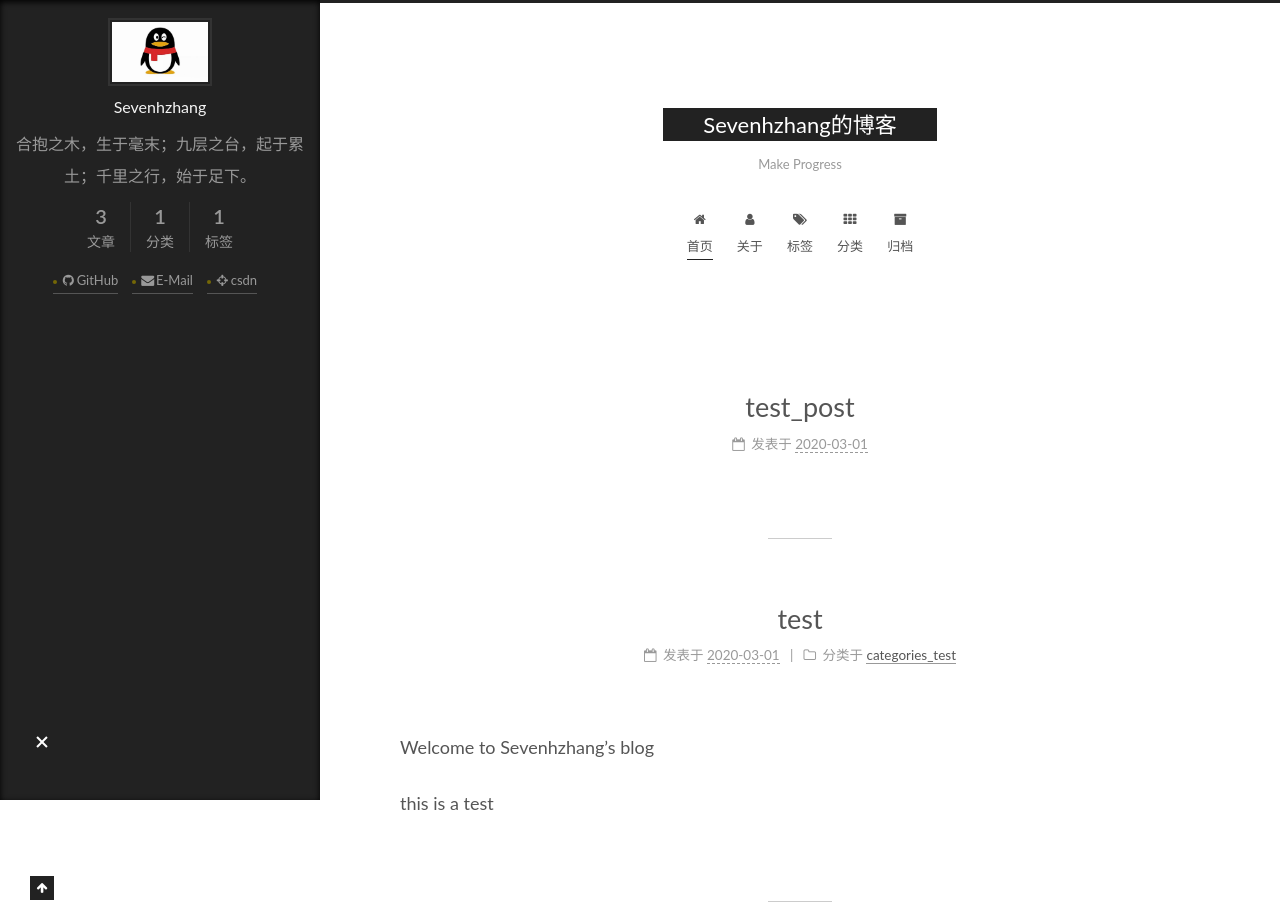
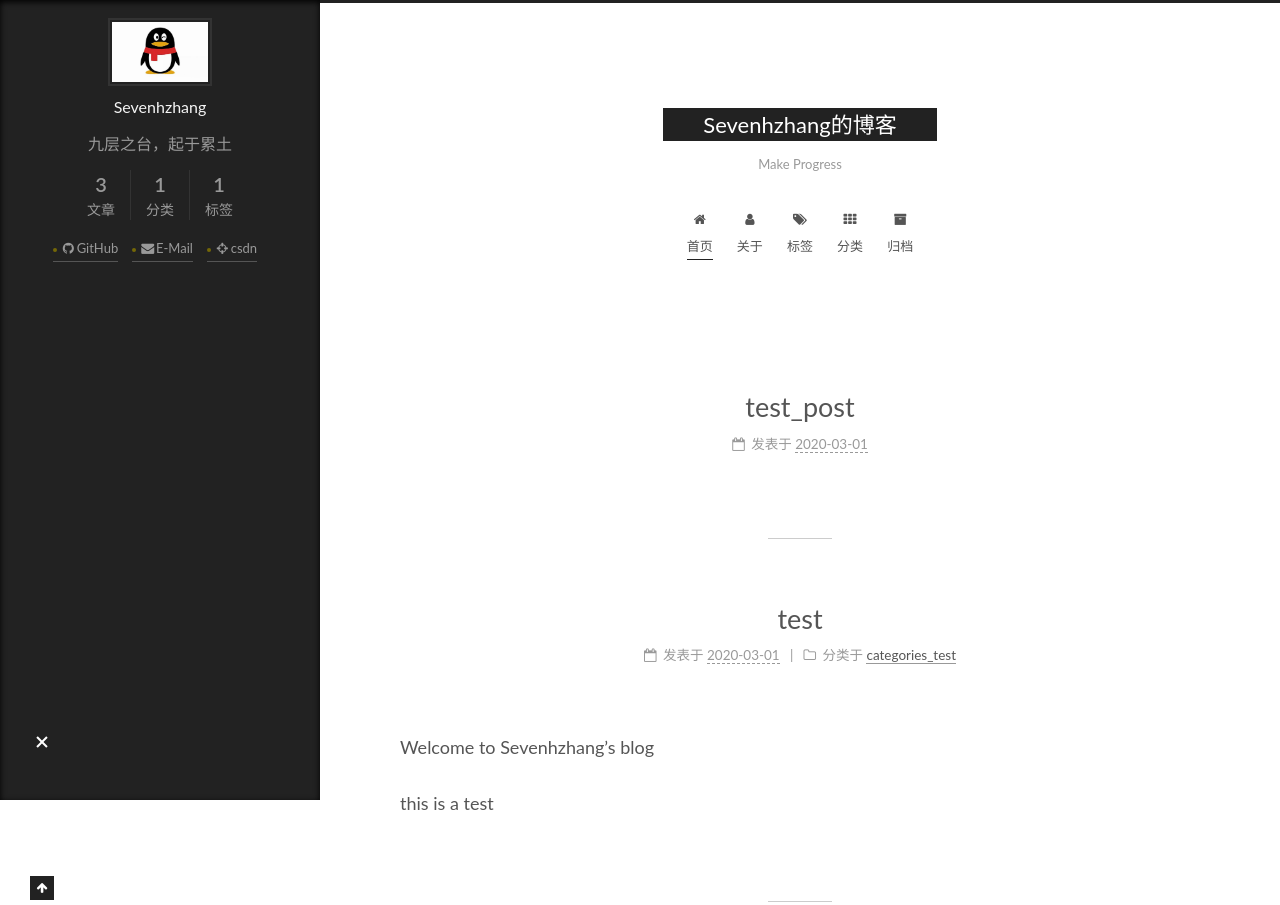
Before and after one commit to zh805/zh805.github.io, a plain HTML site: page index.html in a window 1280 px wide. Shown: the top 905 px of the page. Drawn offline with nearby package versions, Linux system fonts and the light colour scheme; a script that the page names is missing; files whose address does not match are found by name.

Commit message:
Site updated: 2020-03-01 19:27:57

```diff
--- a/index.html
+++ b/index.html
@@ -20,12 +20,12 @@
     var CONFIG = {"hostname":"zh805.github.io","root":"/","scheme":"Muse","version":"7.7.1","exturl":false,"sidebar":{"position":"left","display":"always","padding":18,"offset":12,"onmobile":false},"copycode":{"enable":false,"show_result":false,"style":null},"back2top":{"enable":true,"sidebar":false,"scrollpercent":false},"bookmark":{"enable":false,"color":"#222","save":"auto"},"fancybox":false,"mediumzoom":false,"lazyload":false,"pangu":false,"comments":{"style":"tabs","active":null,"storage":true,"lazyload":false,"nav":null},"algolia":{"hits":{"per_page":10},"labels":{"input_placeholder":"Search for Posts","hits_empty":"We didn't find any results for the search: ${query}","hits_stats":"${hits} results found in ${time} ms"}},"localsearch":{"enable":false,"trigger":"auto","top_n_per_article":1,"unescape":false,"preload":true},"motion":{"enable":true,"async":false,"transition":{"post_block":"fadeIn","post_header":"slideDownIn","post_body":"slideDownIn","coll_header":"slideLeftIn","sidebar":"slideUpIn"}}};
   </script>
 
-  <meta name="description" content="合抱之木，生于毫末；九层之台，起于累土；千里之行，始于足下。">
+  <meta name="description" content="九层之台，起于累土">
 <meta property="og:type" content="website">
 <meta property="og:title" content="Sevenhzhang的博客">
 <meta property="og:url" content="http://zh805.github.io/">
 <meta property="og:site_name" content="Sevenhzhang的博客">
-<meta property="og:description" content="合抱之木，生于毫末；九层之台，起于累土；千里之行，始于足下。">
+<meta property="og:description" content="九层之台，起于累土">
 <meta property="og:locale" content="zh_CN">
 <meta property="article:author" content="Sevenhzhang">
 <meta property="article:tag" content="Python">
@@ -178,7 +178,7 @@
     <span hidden itemprop="author" itemscope itemtype="http://schema.org/Person">
       <meta itemprop="image" content="/images/tencent.jpg">
       <meta itemprop="name" content="Sevenhzhang">
-      <meta itemprop="description" content="合抱之木，生于毫末；九层之台，起于累土；千里之行，始于足下。">
+      <meta itemprop="description" content="九层之台，起于累土">
     </span>
 
     <span hidden itemprop="publisher" itemscope itemtype="http://schema.org/Organization">
@@ -236,7 +236,7 @@
     <span hidden itemprop="author" itemscope itemtype="http://schema.org/Person">
       <meta itemprop="image" content="/images/tencent.jpg">
       <meta itemprop="name" content="Sevenhzhang">
-      <meta itemprop="description" content="合抱之木，生于毫末；九层之台，起于累土；千里之行，始于足下。">
+      <meta itemprop="description" content="九层之台，起于累土">
     </span>
 
     <span hidden itemprop="publisher" itemscope itemtype="http://schema.org/Organization">
@@ -305,7 +305,7 @@
     <span hidden itemprop="author" itemscope itemtype="http://schema.org/Person">
       <meta itemprop="image" content="/images/tencent.jpg">
       <meta itemprop="name" content="Sevenhzhang">
-      <meta itemprop="description" content="合抱之木，生于毫末；九层之台，起于累土；千里之行，始于足下。">
+      <meta itemprop="description" content="九层之台，起于累土">
     </span>
 
     <span hidden itemprop="publisher" itemscope itemtype="http://schema.org/Organization">
@@ -428,7 +428,7 @@
     <img class="site-author-image" itemprop="image" alt="Sevenhzhang"
       src="/images/tencent.jpg">
   <p class="site-author-name" itemprop="name">Sevenhzhang</p>
-  <div class="site-description" itemprop="description">合抱之木，生于毫末；九层之台，起于累土；千里之行，始于足下。</div>
+  <div class="site-description" itemprop="description">九层之台，起于累土</div>
 </div>
 <div class="site-state-wrap motion-element">
   <nav class="site-state">
@@ -580,8 +580,6 @@ window.addEventListener('pjax:success', () => {
 </script>
 
 
-  <script defer src="/lib/three/three.min.js"></script>
-    <script defer src="/lib/three/three-waves.min.js"></script>
 
 
 
```
Also changed, not shown: 2020/02/29/hello-world/index.html (+2 -4 lines), 2020/03/01/test-post/index.html (+4 -6 lines), 2020/03/01/test/index.html (+2 -4 lines), about/index.html (+1 -3 lines), archives/2020/02/index.html (+3 -5 lines), archives/2020/03/index.html (+3 -5 lines), archives/2020/index.html (+3 -5 lines), archives/index.html (+3 -5 lines), categories/categories-test/index.html (+3 -5 lines), categories/index.html (+3 -5 lines), commonweal/index.html (+3 -5 lines), schedule/index.html (+3 -5 lines), sitemap/index.html (+3 -5 lines), tags/index.html (+3 -5 lines), 1 more files.
